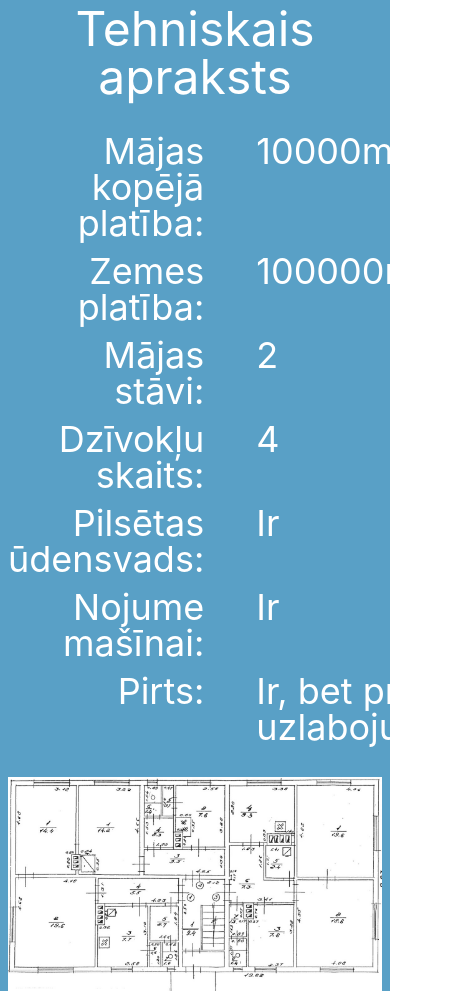
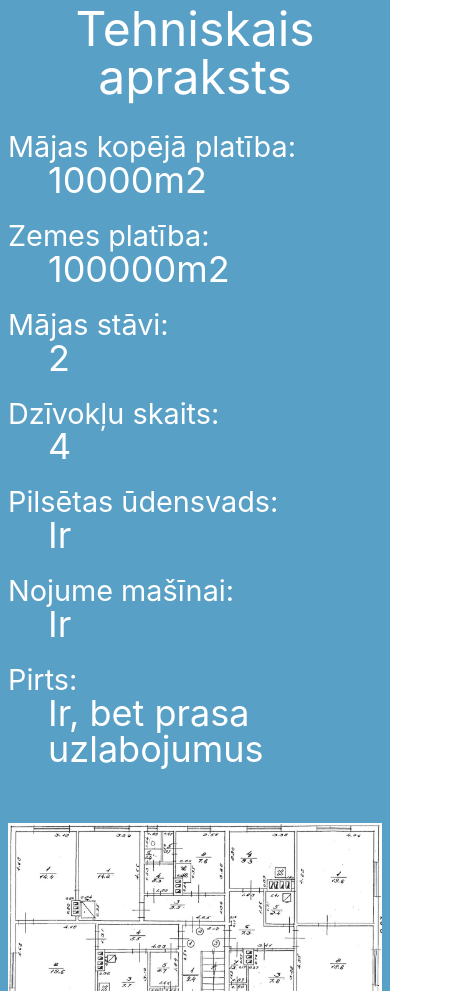
Before and after one commit to Shwartz/asari, a Next.js app: page / in a window 390 px wide. Shown: the part 3880-4871 px from the top of the page, 472 px wide, since content can reach past the window. Built offline with nearby package versions, Linux system fonts and the light colour scheme.

Commit message:
Details section flex box improvement for mobile

```diff
--- a/components/floorPlans/FloorPlans.module.scss
+++ b/components/floorPlans/FloorPlans.module.scss
@@ -17,14 +17,27 @@
 }
 
 .dl {
+  margin: 0 auto 2rem;
   display: grid;
-  gap: 12px;
-  grid-template-columns: repeat(2, auto);
-  margin: 0 auto 2rem;
 
   dt {
-    text-align: right;
+    font-size: 80%;
   }
 
+  dd {
+    margin-bottom: 24px;
+  }
 
+  @media (min-width: 500px) {
+
+    display: grid;
+    gap: 12px;
+    grid-template-columns: repeat(2, auto);
+    margin: 0 auto 2rem;
+
+    dt {
+      text-align: right;
+      font-size: 100%;
+    }
+  }
 }
```
